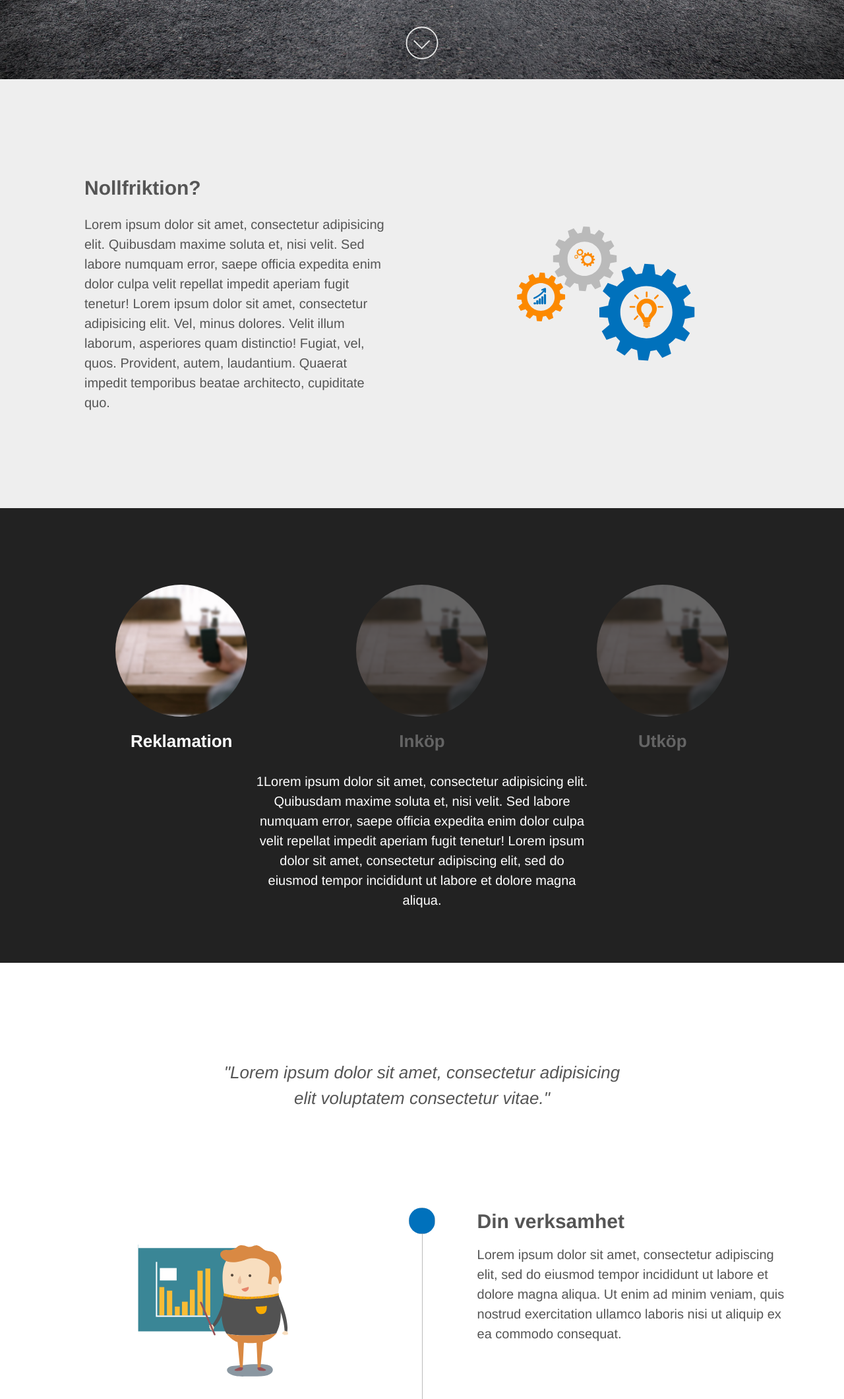
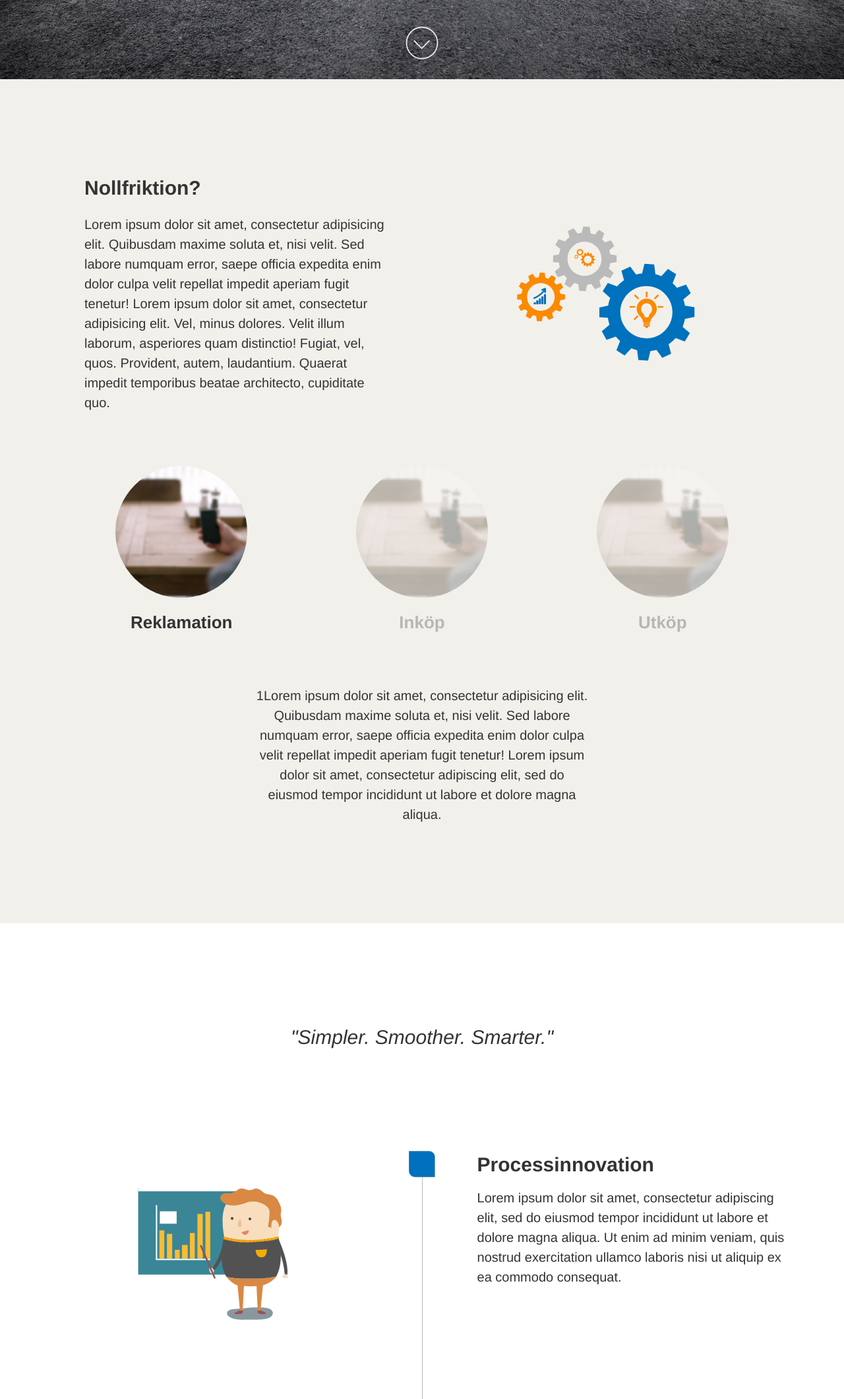
Before and after one commit to zystems/nyttigaappar, a website: page index.html in a window 1280 px wide. Shown: the part 680-2800 px from the top of the page at 66% size. Drawn offline with nearby package versions, Linux system fonts and the light colour scheme.

Commit message:
Fixed some colors, distances and more

```diff
--- a/dev/styles/_case.scss
+++ b/dev/styles/_case.scss
@@ -1,6 +1,6 @@
 .Example-holder {
-	background-color: #222;
-	padding-top: 100px;
+	background-color: $color-grey;
+	padding-bottom: 70px;
 	width: 100vw;
 	h1 {
 		text-align: center;
@@ -13,7 +13,7 @@
 }
 
 .Each-example {
-	color: $light-text-color;
+	color: $text-color;
 	padding: 2vh 0 2vh 0;
 	border-bottom: 1px solid #ffffff;
 	h2 {
@@ -29,6 +29,7 @@
 	transition: height .5s;
 	width: 100vw;
 	height: 0;
+	padding-top: 50px;
 	overflow: hidden;
 	p {
 		position: relative;
@@ -36,7 +37,7 @@
   		-webkit-transform: translateY(-50%);
   		-ms-transform: translateY(-50%);
   		transform: translateY(-50%);
-		color: $light-text-color;
+		color: $text-color;
 		margin: 0;
 		padding: 0 10% 0 10%;
 	}
--- a/dev/styles/_concept.scss
+++ b/dev/styles/_concept.scss
@@ -79,7 +79,7 @@
 		img {
 			display: block;
 			margin: 0 auto;
-			width: 800px;
+			width: 600px;
 		}
 	}
 }
--- a/dev/styles/_hero.scss
+++ b/dev/styles/_hero.scss
@@ -23,8 +23,8 @@
     float: left;
     padding-top: 30px;
     padding-left: 50px;
-    height: 80px;
-    margin-bottom: -110px;
+    height: 50px;
+    margin-bottom: -80px;
 
     img {
         height: 100%;
--- a/dev/styles/_infoboxes.scss
+++ b/dev/styles/_infoboxes.scss
@@ -9,10 +9,14 @@
 	padding: 75px 0;
 	text-align: left;
 	width: 100%;
+
+	&:first-of-type {
+		padding-bottom: 45px;
+	}
 }
 
 .Infobox-grey {
-	background-color: #eee;
+	background-color: $color-grey;
 	color: $text-color;
 }
 
--- a/dev/styles/_quote.scss
+++ b/dev/styles/_quote.scss
@@ -11,6 +11,7 @@
 
 	h2 {
 		font-weight: $light-font-weight;
+		font-size: 30px;
 		font-style: italic;
 		line-height: 150%
 	}
--- a/dev/styles/_timeline.scss
+++ b/dev/styles/_timeline.scss
@@ -48,7 +48,7 @@
 	img {
 		width: 34px;
 		height: 34px;
-		border-radius: 100%;
+		border-radius: 0 8px 0 8px;
 	}
 }
 
@@ -105,7 +105,7 @@
 		img {
 			width: 40px;
 			height: 40px;
-			border-radius: 100%;
+			border-radius: 0 10px 0 10px;
 		}
 }
 
--- a/dev/styles/main.scss
+++ b/dev/styles/main.scss
@@ -21,8 +21,8 @@ $bold-font-weight: 700;
 
 $background-color: #FFF;
 $color-blue: #0071BC;
-$color-grey: #eee;
-$text-color: #555;
+$color-grey: #F2F0EB; //#F2F0EB = enfo-grey
+$text-color: #333;
 $light-text-color: #fff;
 
 /**
--- a/index.html
+++ b/index.html
@@ -25,7 +25,7 @@
 
         <div class="Hero">
             <div class="Hero-logo">
-                <img src="dev/res/nyttiga_appar_logo01.png">
+                <img src="dev/res/logo-nyttiga-appar-FINAL.png">
             </div>
                 <div class="u-centerVerticalOuterWrapper">
                     <div class="u-centerVerticalInnerWrapper">
@@ -88,7 +88,7 @@
 <!-- VÄGEN TILL NOLLFRIKTION -->
 
         <div class="Quote">
-            <h2>"Lorem ipsum dolor sit amet, consectetur adipisicing elit voluptatem consectetur vitae."</h2>
+            <h2>"Simpler. Smoother. Smarter."</h2>
         </div>
 
 <!-- TIMELINE -->
@@ -107,7 +107,7 @@
                 <div class="Timeline-content">
 
                     <article class="Timeline-text">
-                        <h1>Din verksamhet</h1>
+                        <h1>Processinnovation</h1>
                         <p>
                           Lorem ipsum dolor sit amet, consectetur adipiscing elit, sed do eiusmod tempor incididunt ut labore et dolore magna aliqua. Ut enim ad minim veniam, quis nostrud exercitation ullamco laboris nisi ut aliquip ex ea commodo consequat.
                         </p>
@@ -213,7 +213,7 @@
 
         <section class="Concept" id="ID-Concept">
             <div class="Concept-holder">
-                <img src="dev/res/nyttigaappar-logo-draft06.svg">
+                <img src="dev/res/logo-nyttiga-appar-FINAL.png">
                 <h1>Ett koncept av Enfo</h1>
             </div> <!-- end Concept-holder -->
         </section> <!-- end ID-Concept -->
```
Also changed, not shown: build/styles/main.css, dev/res/logo-nyttiga-appar-FINAL.png (added).
